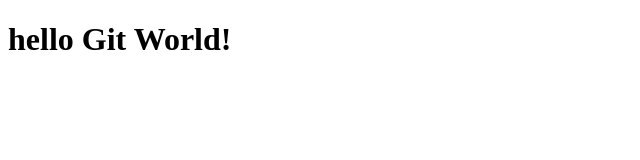
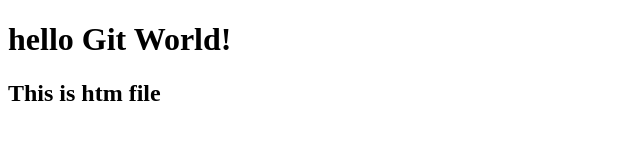
Before and after one commit to ChungYoungO/Git_Testing, a plain HTML site: page index.htm in a window 1280 px wide. Shown: the whole page, without its empty margins (0-640 px from the left). Drawn offline with Linux system fonts and the light colour scheme.

Commit message:
Modify index.htm file

```diff
--- a/index.htm
+++ b/index.htm
@@ -7,5 +7,6 @@
 </head>
 <body>
     <h1>hello Git World!</h1>
+    <h2>This is htm file</h2>
 </body>
 </html>
```
